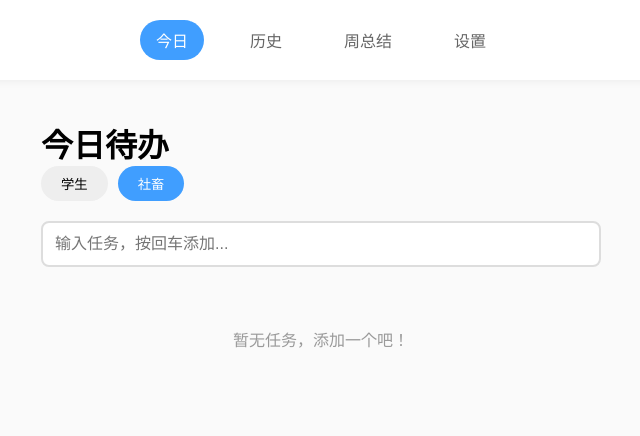
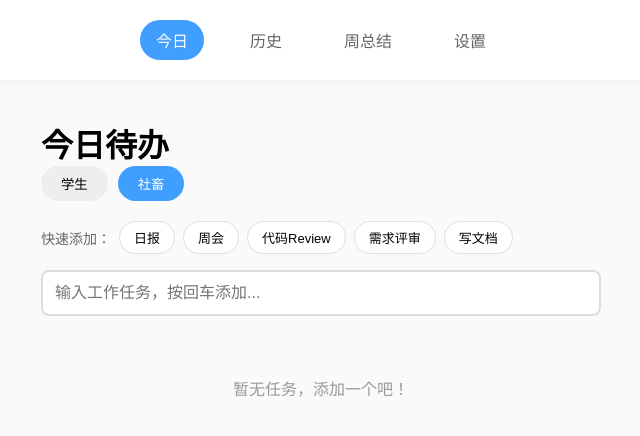
Before and after one commit to XBearH/X-List, a Vue app: page / in a window 1280 px wide. Both pictures are taken after a click on the button "社畜". Shown: the top 436 px of the page, without its empty margins (319-959 px from the left). Built offline with nearby package versions, Linux system fonts and the light colour scheme.

Commit message:
feat: add quick tags for worker and role-based Today page

```diff
--- a/src/components/worker/QuickTags.vue
+++ b/src/components/worker/QuickTags.vue
@@ -0,0 +1,46 @@
+<template>
+  <div class="quick-tags">
+    <span class="label">快速添加：</span>
+    <button
+      v-for="tag in tags"
+      :key="tag"
+      class="tag-btn"
+      @click="$emit('select', tag)"
+    >
+      {{ tag }}
+    </button>
+  </div>
+</template>
+
+<script setup lang="ts">
+defineProps<{ tags: string[] }>()
+defineEmits<{ (e: 'select', tag: string): void }>()
+</script>
+
+<style scoped>
+.quick-tags {
+  margin-bottom: 16px;
+  display: flex;
+  align-items: center;
+  gap: 8px;
+  flex-wrap: wrap;
+}
+.label {
+  color: #666;
+  font-size: 14px;
+}
+.tag-btn {
+  padding: 6px 14px;
+  border: 1px solid #dcdfe6;
+  background: white;
+  border-radius: 16px;
+  cursor: pointer;
+  font-size: 13px;
+  transition: 0.2s;
+}
+.tag-btn:hover {
+  background: #409eff;
+  color: white;
+  border-color: #409eff;
+}
+</style>
--- a/src/views/Today.vue
+++ b/src/views/Today.vue
@@ -1,23 +1,43 @@
-<<template>
+<template>
   <div class="today-page">
     <h1>今日待办</h1>
 
     <div class="role-switch">
-      <button :class="{ active: currentRole === 'student' }" @click="currentRole = 'student'">学生</button>
-      <button :class="{ active: currentRole === 'worker' }" @click="currentRole = 'worker'">社畜</button>
+      <button
+        :class="{ active: userStore.currentRole === 'student' }"
+        @click="userStore.currentRole = 'student'"
+      >
+        学生
+      </button>
+      <button
+        :class="{ active: userStore.currentRole === 'worker' }"
+        @click="userStore.currentRole = 'worker'"
+      >
+        社畜
+      </button>
     </div>
+
+    <!-- 学生模式：考试倒计时 -->
+    <ExamCountdown v-if="userStore.currentRole === 'student'" />
+
+    <!-- 社畜模式：快速标签 -->
+    <QuickTags
+      v-if="userStore.currentRole === 'worker'"
+      :tags="workTags"
+      @select="handleTagSelect"
+    />
 
     <div class="input-area">
       <input
         v-model="newTodo"
         @keyup.enter="handleAdd"
-        placeholder="输入任务，按回车添加..."
+        :placeholder="inputPlaceholder"
       />
     </div>
 
     <div class="todo-list">
       <div
-        v-for="todo in todoStore.todos"
+        v-for="todo in filteredTodos"
         :key="todo.id"
         class="todo-item"
         :class="{ done: todo.status === 'done' }"
@@ -27,40 +47,117 @@
         <span class="title">{{ todo.title }}</span>
         <span class="role-tag">{{ todo.role }}</span>
       </div>
-      <div v-if="todoStore.todos.length === 0" class="empty">暂无任务，添加一个吧！</div>
+      <div v-if="filteredTodos.length === 0" class="empty">
+        暂无任务，添加一个吧！
+      </div>
     </div>
   </div>
 </template>
 
 <script setup lang="ts">
-import { ref } from 'vue'
+import { ref, computed } from 'vue'
 import { useTodoStore } from '../stores/todoStore'
+import { useUserStore } from '../stores/userStore'
+import ExamCountdown from '../components/student/ExamCountdown.vue'
+import QuickTags from '../components/worker/QuickTags.vue'
 
 const todoStore = useTodoStore()
-const currentRole = ref<'student' | 'worker'>('student')
+const userStore = useUserStore()
 const newTodo = ref('')
+
+const workTags = ['日报', '周会', '代码Review', '需求评审', '写文档']
+
+const inputPlaceholder = computed(() =>
+  userStore.currentRole === 'student'
+    ? '输入学习任务，按回车添加...'
+    : '输入工作任务，按回车添加...'
+)
+
+const filteredTodos = computed(() =>
+  todoStore.todos.filter(t => t.role === userStore.currentRole)
+)
 
 const handleAdd = () => {
   if (newTodo.value.trim()) {
-    todoStore.addTodo(newTodo.value.trim(), currentRole.value)
+    todoStore.addTodo(newTodo.value.trim(), userStore.currentRole)
     newTodo.value = ''
   }
+}
+
+const handleTagSelect = (tag: string) => {
+  todoStore.addTodo(tag, 'worker')
 }
 </script>
 
 <style scoped>
-.today-page { max-width: 600px; margin: 0 auto; padding: 20px; }
-.role-switch { display: flex; gap: 10px; margin-bottom: 20px; }
-.role-switch button { padding: 8px 20px; border: none; border-radius: 20px; cursor: pointer; background: #eee; }
-.role-switch button.active { background: #409eff; color: white; }
-.input-area input { width: 100%; padding: 12px; border: 2px solid #ddd; border-radius: 8px; font-size: 16px; }
-.todo-list { margin-top: 20px; }
-.todo-item { display: flex; align-items: center; gap: 12px; padding: 12px; background: #f5f5f5; margin-bottom: 8px; border-radius: 8px; cursor: pointer; transition: 0.2s; }
-.todo-item:hover { background: #e8e8e8; }
-.todo-item.done { opacity: 0.6; }
-.todo-item.done .title { text-decoration: line-through; }
-.checkbox { font-size: 20px; }
-.title { flex: 1; }
-.role-tag { font-size: 12px; padding: 2px 8px; background: #409eff; color: white; border-radius: 4px; }
-.empty { text-align: center; color: #999; padding: 40px; }
+.today-page {
+  max-width: 600px;
+  margin: 0 auto;
+  padding: 20px;
+}
+.role-switch {
+  display: flex;
+  gap: 10px;
+  margin-bottom: 20px;
+}
+.role-switch button {
+  padding: 8px 20px;
+  border: none;
+  border-radius: 20px;
+  cursor: pointer;
+  background: #eee;
+  transition: 0.2s;
+}
+.role-switch button.active {
+  background: #409eff;
+  color: white;
+}
+.input-area input {
+  width: 100%;
+  padding: 12px;
+  border: 2px solid #ddd;
+  border-radius: 8px;
+  font-size: 16px;
+}
+.todo-list {
+  margin-top: 20px;
+}
+.todo-item {
+  display: flex;
+  align-items: center;
+  gap: 12px;
+  padding: 12px;
+  background: #f5f5f5;
+  margin-bottom: 8px;
+  border-radius: 8px;
+  cursor: pointer;
+  transition: 0.2s;
+}
+.todo-item:hover {
+  background: #e8e8e8;
+}
+.todo-item.done {
+  opacity: 0.6;
+}
+.todo-item.done .title {
+  text-decoration: line-through;
+}
+.checkbox {
+  font-size: 20px;
+}
+.title {
+  flex: 1;
+}
+.role-tag {
+  font-size: 12px;
+  padding: 2px 8px;
+  background: #409eff;
+  color: white;
+  border-radius: 4px;
+}
+.empty {
+  text-align: center;
+  color: #999;
+  padding: 40px;
+}
 </style>
```
